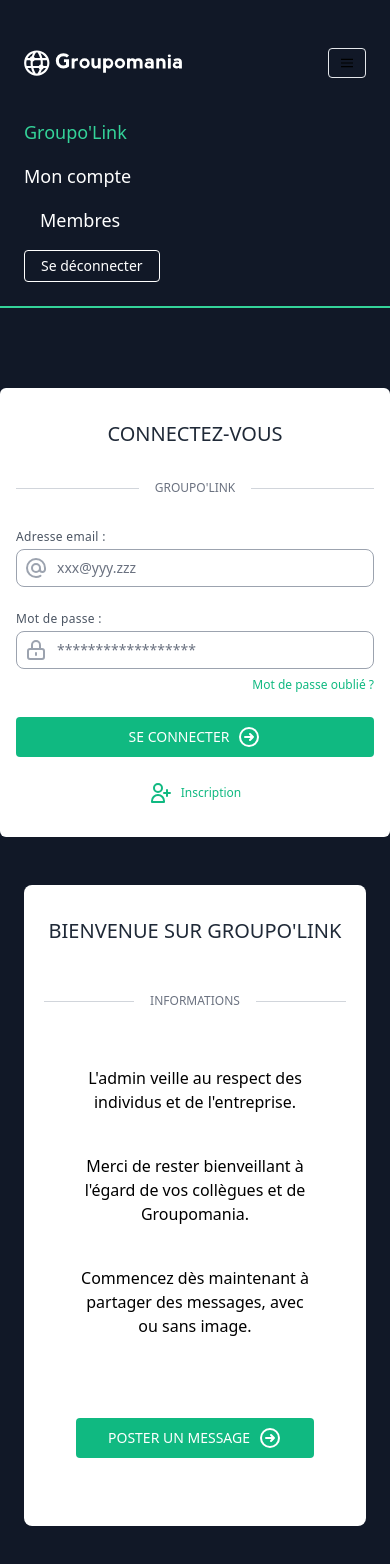
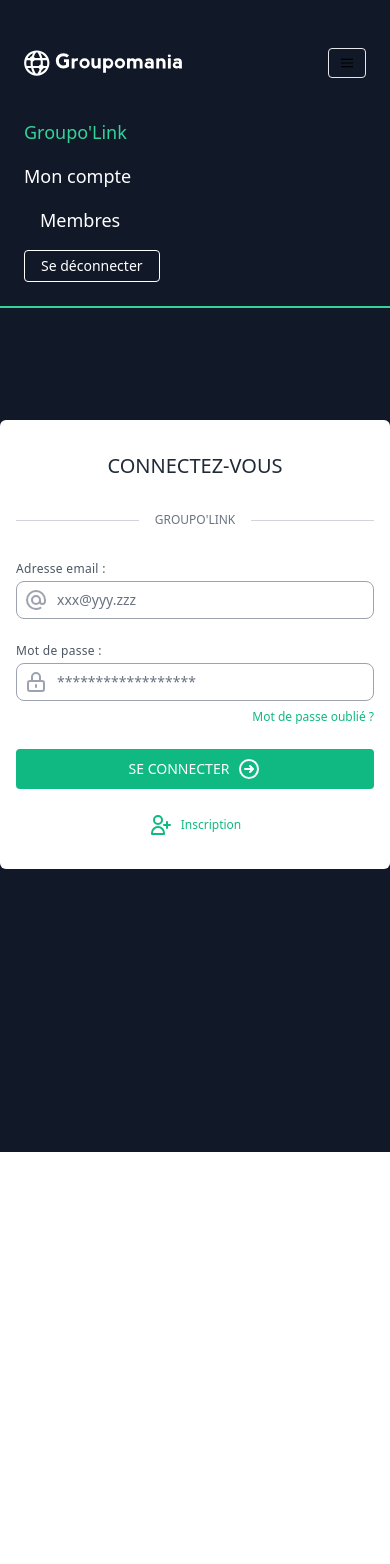
Before and after one commit to Helene-85/OC-P7-SocialNetwork, a Vue app in the folder groupomania/: page / in a window 390 px wide. Shown: the top 1564 px of the page. After the commit the page ends 1152 px from the top, so only its background shows below. Built offline with nearby package versions, Linux system fonts and the light colour scheme.

Commit message:
Modif design front, marges...

```diff
--- a/groupomania/src/components/Header.vue
+++ b/groupomania/src/components/Header.vue
@@ -2,7 +2,7 @@
   <div class="container mx-auto border-b-2 border-green-400 bg-gray-900">
     <nav class="flex items-center justify-between flex-wrap p-6">
       <div class="flex items-center flex-no-shrink text-white mr-6">
-        <router-link to="/">
+        <router-link to="/welcome">
           <svg
             data-v-5f19e91b=""
             xmlns="http://www.w3.org/2000/svg"
--- a/groupomania/src/components/Login.vue
+++ b/groupomania/src/components/Login.vue
@@ -1,6 +1,6 @@
 <template>
   <div
-    class="flex flex-col mt-20 bg-white px-4 sm:px-6 md:px-8 lg:px-10 py-8 rounded-md w-full max-w-md"
+    class="flex flex-col mt-28 bg-white px-4 sm:px-6 md:px-8 lg:px-10 py-8 rounded-md w-full max-w-md"
   >
     <div
       class="font-medium self-center text-xl sm:text-2xl uppercase text-gray-800"
--- a/groupomania/src/components/Message.vue
+++ b/groupomania/src/components/Message.vue
@@ -1,5 +1,5 @@
 <template>
-  <div class="mx-auto px-4 py-8 max-w-xl my-20">
+  <div class="mx-auto px-4 py-8 max-w-xl my-2">
     <div class="bg-white rounded-lg mb-6 tracking-wide">
       <div class="md:flex-shrink-0">
         <img
--- a/groupomania/src/components/VirginMessage.vue
+++ b/groupomania/src/components/NewMessage.vue
@@ -69,7 +69,7 @@
 
 <script>
 export default {
-  name: 'virginMessage',
+  name: 'emptyMessage',
   data() {
     return {
       pseudo: 'Pseudo'
--- a/groupomania/src/components/Signup.vue
+++ b/groupomania/src/components/Signup.vue
@@ -1,6 +1,6 @@
 <template>
   <div
-    class="min-h-screen flex flex-col items-center justify-center bg-gray-900"
+    class="min-h-screen flex flex-col items-center mt-24 bg-gray-900"
   >
     <div class="container mx-auto">
       <div class="flex justify-center px-6 my-12">
--- a/groupomania/src/components/Welcome.vue
+++ b/groupomania/src/components/Welcome.vue
@@ -1,5 +1,6 @@
 <template>
-  <div class="container mx-auto">
+  <div class="min-h-screen flex flex-col items-center mt-24 bg-gray-900">
+    <div class="container mx-auto">
     <div class="flex justify-center px-6 my-12">
       <div class="w-full xl:w-3/4 lg:w-11/12 flex">
         <div
@@ -60,6 +61,7 @@
         </div>
       </div>
     </div>
+    </div>
   </div>
 </template>
 
--- a/groupomania/src/router/index.js
+++ b/groupomania/src/router/index.js
@@ -7,7 +7,7 @@
 import Header from '../components/Header.vue'
 import Login from '../components/Login.vue'
 import Message from '../components/Message.vue'
-import VirginMessage from '../components/VirginMessage.vue'
+import NewMessage from '../components/NewMessage.vue'
 import Signup from '../components/Signup.vue'
 import Welcome from '../components/Welcome.vue'
 
@@ -40,9 +40,9 @@
     component: Message
   },
   {
-    path: '/virginMessage',
-    name: 'VirginMessage',
-    component: VirginMessage
+    path: '/NewMessage',
+    name: 'NewMessage',
+    component: NewMessage
   },
   {
     path: '/login',
--- a/groupomania/src/views/Feed.vue
+++ b/groupomania/src/views/Feed.vue
@@ -2,18 +2,18 @@
   <div
     class="min-h-screen flex flex-col items-center justify-center bg-gray-900"
   >
-    <virginMessage></virginMessage>
+    <newMessage></newMessage>
     <message></message>
   </div>
 </template>
 
 <script>
-import VirginMessage from '@/components/VirginMessage.vue'
+import NewMessage from '@/components/NewMessage.vue'
 import Message from '@/components/Message.vue'
 export default {
   name: 'feed',
   components: {
-    virginMessage: VirginMessage,
+    newMessage: NewMessage,
     message: Message
   },
   data() {
--- a/groupomania/src/views/Home.vue
+++ b/groupomania/src/views/Home.vue
@@ -1,21 +1,18 @@
 <template>
   <div
-    class="min-h-screen flex flex-col items-center justify-center bg-gray-900"
+    class="min-h-screen flex flex-col items-center bg-gray-900"
   >
     <login></login>
-    <welcome></welcome>
   </div>
 </template>
 
 <script>
 import Login from '@/components/Login.vue'
-import Welcome from '@/components/Welcome.vue'
 
 export default {
   name: 'home',
   components: {
-    login: Login,
-    welcome: Welcome
+    login: Login
   }
 }
 </script>
```
Also changed, not shown: 1 other file (tests, documents, lock files or other folders).
